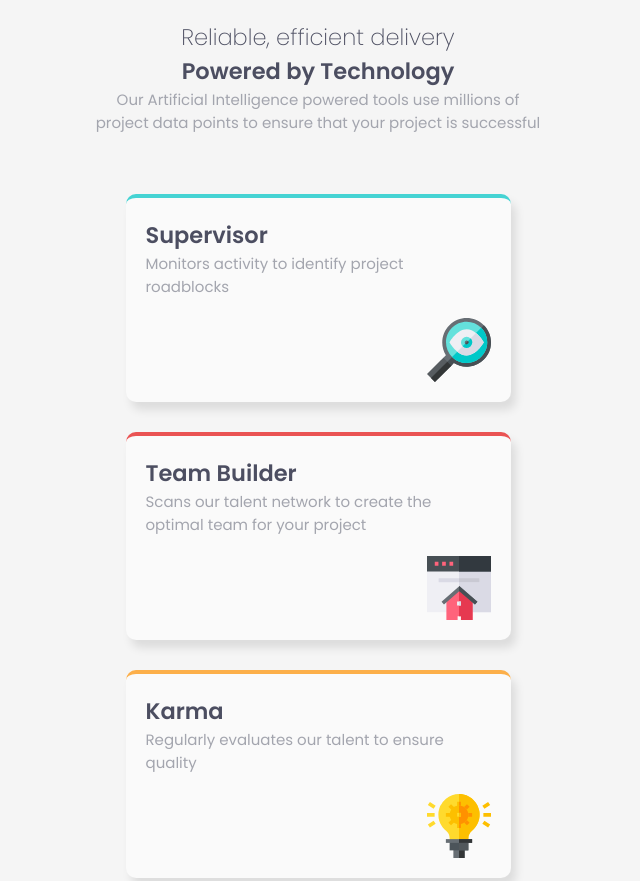
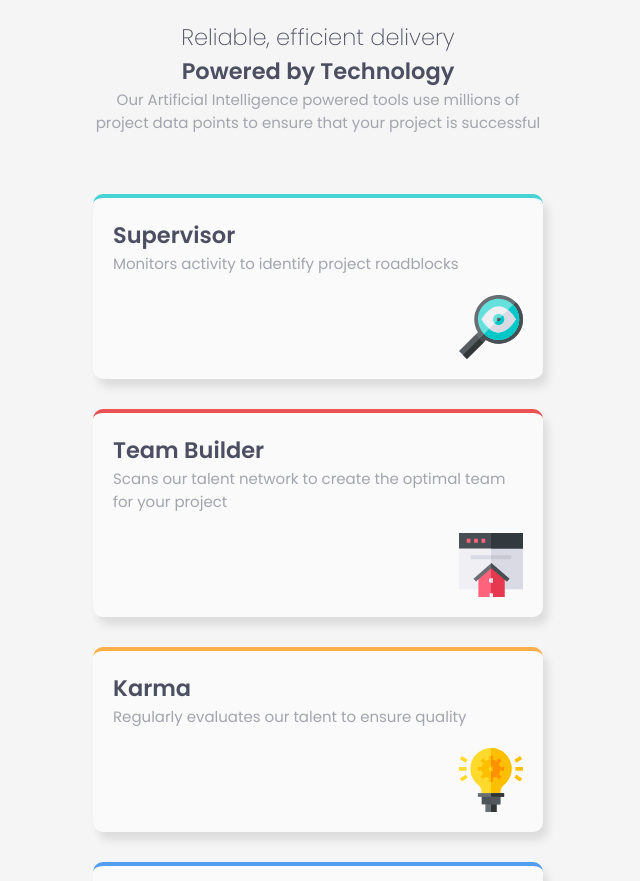
Before and after one commit to Grosiu/four-card, a plain HTML site: page index.html in a window 1280 px wide. Shown: the top 881 px of the page, without its empty margins (322-962 px from the left). Drawn offline with Linux system fonts and the light colour scheme.

Commit message:
Update css
Added max-width and width 100% to make items bigger

```diff
--- a/scss/style.scss
+++ b/scss/style.scss
@@ -76,7 +76,8 @@ body {
     border-radius: 10px;
     margin-bottom: 30px;
     box-shadow: 5px 8px 10px rgba(0, 0, 0, .1);
-    max-width: 385px;
+    max-width: 450px;
+    width: 100%;
 
     &--supervisior {
         border-top: solid 4px hsl(180, 62%, 55%);
```
Also changed, not shown: css/style.css, 1 other file.
